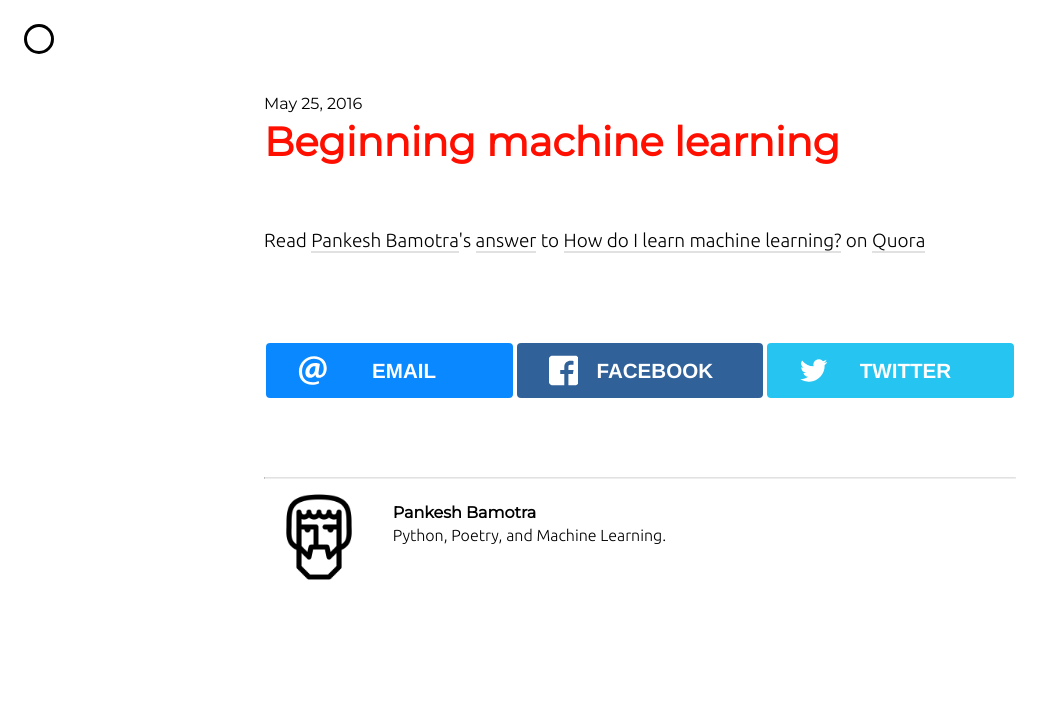
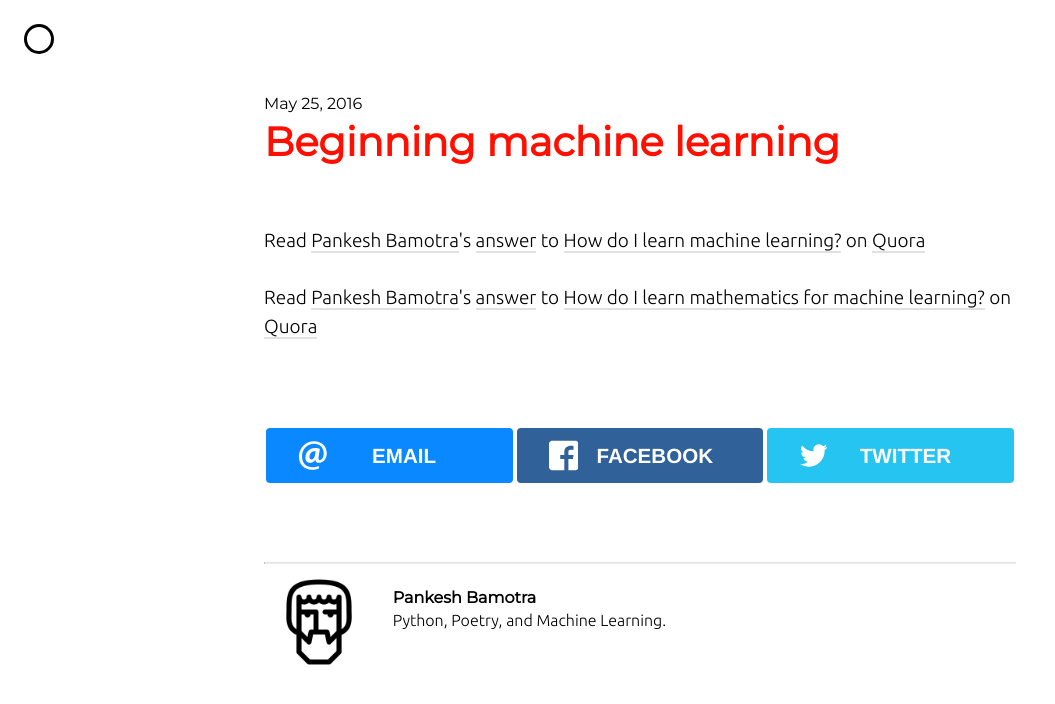
Before and after one commit to pbamotra/sciontist, a Jekyll site: the page built from _posts/2016-05-25-learning-ml-quora.markdown, in a window 1280 px wide. Shown: the top 704 px of the page, without its empty margins (0-1055 px from the left). Built offline with Jekyll 4.4.1, drawn with Linux system fonts in a browser that asks for light colours; nearby versions of some CDN libraries; a script that is not in the unit is left out; comment, search, counter and statistics services are not loaded.

Commit message:
change post

```diff
--- a/_posts/2016-05-25-learning-ml-quora.markdown
+++ b/_posts/2016-05-25-learning-ml-quora.markdown
@@ -1,4 +1,6 @@
 ---
 title: Beginning machine learning
 ---
-<span class="quora-content-embed" data-name="How-do-I-learn-machine-learning-1/answer/Pankesh-Bamotra">Read <a class="quora-content-link" data-width="559" load-full-answer="True" data-key="2381216fe43ae221e15e23096d780c40" data-id="16221700" data-embed="eejscvs" href="https://www.quora.com/How-do-I-learn-machine-learning-1/answer/Pankesh-Bamotra" data-type="answer" data-height="250"><a href="https://www.quora.com/Pankesh-Bamotra">Pankesh Bamotra</a>&#039;s <a href="/How-do-I-learn-machine-learning-1#ans16221700">answer</a> to <a href="/How-do-I-learn-machine-learning-1" ref="canonical"><span class="rendered_qtext">How do I learn machine learning?</span></a></a> on <a href="https://www.__nousername__.main.quora.com">Quora</a><script type="text/javascript" src="https://www.quora.com/widgets/content"></script></span>
+<span class="quora-content-embed" data-name="How-do-I-learn-machine-learning-1/answer/Pankesh-Bamotra">Read <a class="quora-content-link" data-width="559" load-full-answer="False" data-key="2381216fe43ae221e15e23096d780c40" data-id="16221700" data-embed="eejscvs" href="https://www.quora.com/How-do-I-learn-machine-learning-1/answer/Pankesh-Bamotra" data-type="answer" data-height="250"><a href="https://www.quora.com/Pankesh-Bamotra">Pankesh Bamotra</a>&#039;s <a href="/How-do-I-learn-machine-learning-1#ans16221700">answer</a> to <a href="/How-do-I-learn-machine-learning-1" ref="canonical"><span class="rendered_qtext">How do I learn machine learning?</span></a></a> on <a href="https://www.__nousername__.main.quora.com">Quora</a><script type="text/javascript" src="https://www.quora.com/widgets/content"></script></span>
+<br/><br/>
+<span class="quora-content-embed" data-name="How-do-I-learn-mathematics-for-machine-learning/answer/Pankesh-Bamotra">Read <a class="quora-content-link" data-width="559" load-full-answer="False" data-key="706bcdc99f7c182729bf562e30213b52" data-id="16249021" data-embed="eejscvs" href="https://www.quora.com/How-do-I-learn-mathematics-for-machine-learning/answer/Pankesh-Bamotra" data-type="answer" data-height="250"><a href="https://www.quora.com/Pankesh-Bamotra">Pankesh Bamotra</a>&#039;s <a href="/How-do-I-learn-mathematics-for-machine-learning#ans16249021">answer</a> to <a href="/How-do-I-learn-mathematics-for-machine-learning" ref="canonical"><span class="rendered_qtext">How do I learn mathematics for machine learning?</span></a></a> on <a href="https://www.__nousername__.main.quora.com">Quora</a><script type="text/javascript" src="https://www.quora.com/widgets/content"></script></span>
```
